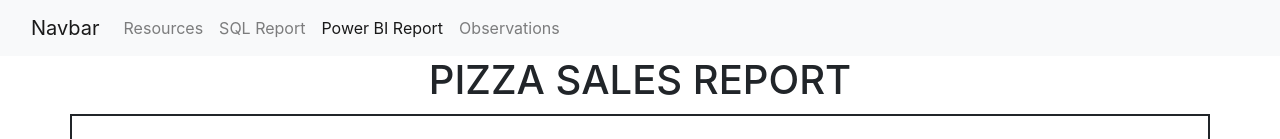
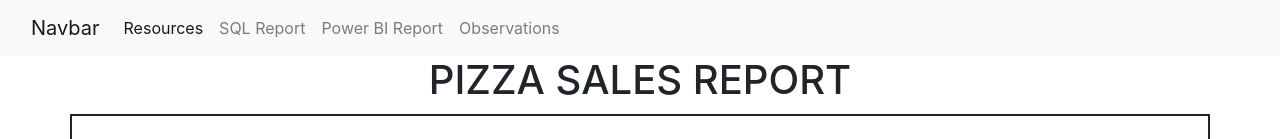
Before and after one commit to MohitSaini90/Pizza_Sales_Report, a plain HTML site: page index.html in a window 1280 px wide. Shown: the top 139 px of the page. Drawn offline with nearby package versions, Linux system fonts and the light colour scheme.

Commit message:
Update index.html

```diff
--- a/index.html
+++ b/index.html
@@ -26,9 +26,9 @@
             </button>
             <div class="collapse navbar-collapse" id="navbarNavAltMarkup">
                 <div class="navbar-nav">
-                    <a class="nav-link" href="#ResourcesSection">Resources</a>
+                    <a class="nav-link active" href="#ResourcesSection">Resources</a>
                     <a class="nav-link" href="#SqlReportSection">SQL Report</a>
-                    <a class="nav-link active" aria-current="page" href="#PowerBISection">Power BI Report</a>
+                    <a class="nav-link" aria-current="page" href="#PowerBISection">Power BI Report</a>
                     <a class="nav-link" href="#Observations">Observations</a>
 
                 </div>
```
